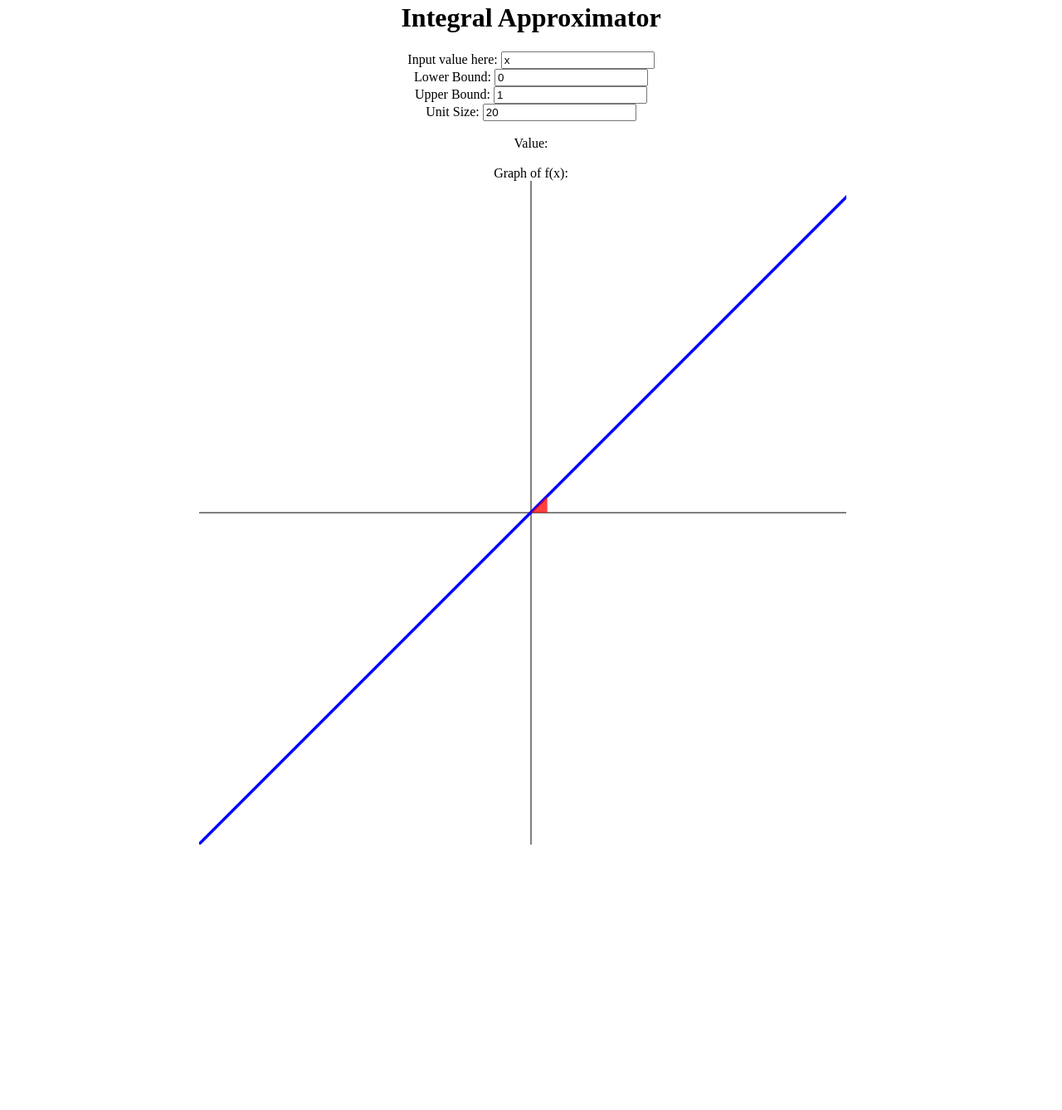
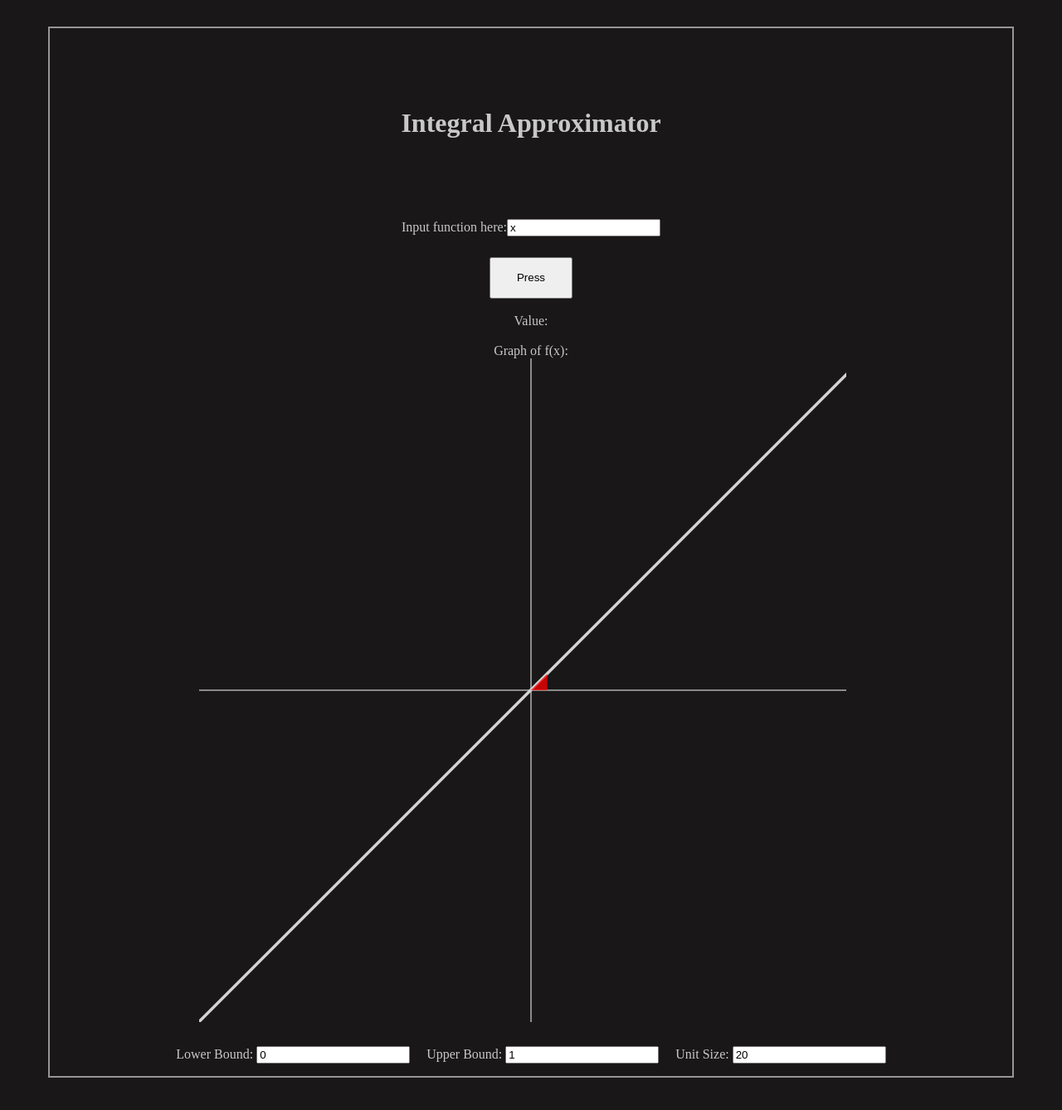
Before and after one commit to theBananadon/integral-approximator, a website: page fileHolder/index.html in a window 1280 px wide. Shown: the part 18-1356 px from the top of the page at 83% size. Before the commit the page ends 1048 px from the top, so only its background shows below. Drawn offline with nearby package versions, Linux system fonts and the light colour scheme.

Commit message:
Clean Up Design and FlexBox

```diff
--- a/fileHolder/index.html
+++ b/fileHolder/index.html
@@ -7,15 +7,30 @@
         <link rel="stylesheet" href = "styles.css">
     </head>
     <body class = "body">
-        <h1 class = "header">Integral Approximator</h1>
-        <div class = "textField">Input value here: </div>
-        <div class = "lowerDomain">Lower Bound: </div>
-        <div class = "upperDomain">Upper Bound: </div>
-        <div class = "units">Unit Size: </div>
-        <div class = "output"><br>Value: </div>
-        <div class = "canvas">
-            <br>Graph of f(x):<br>
-            <canvas id = "graph" height = "800" width = "800"></canvas>
+        <div class = "outsideBox">
+            <div class = "header">
+                <h1>Integral Approximator</h1>
+            </div>
+            <div class = "contents">
+                <div class = "textField">Input function here:</div>
+            </div>
+            <div class = "ButtonHolder">
+                <button class = "button">Press</button>
+            </div>
+            <div class = "contents">
+                <div class = "output"><br>Value: </div>
+                <div class = "canvas">
+                    <br>Graph of f(x):<br>
+                    <canvas id = "graph" height = "800" width = "800"></canvas>
+                </div>
+                <div class = "Settings">
+                    <div class = "lowerDomain">Lower Bound: </div>
+                    <div class = "upperDomain">Upper Bound: </div>
+                    <div class = "units">Unit Size: </div>
+                </div>
+            </div>
+
+
         </div>
 
         <script type = "text/javascript">
@@ -25,6 +40,7 @@
             const lower = document.querySelector(".lowerDomain");
             const upper = document.querySelector(".upperDomain");
             const units = document.querySelector(".units");
+            const button = document.querySelector(".button");
 
             const input = document.createElement("input");
             input.setAttribute("type", "text");
@@ -56,11 +72,11 @@
             //input for funtion and domain
             draw();
 
-            input.addEventListener("keypress",function(e){
+            button.addEventListener("click",function(e){
                 let a = Number(lowerDomain.value);
                 let b = Number(upperDomain.value);
 
-                if(e.key === "Enter" && !isNaN(a) && !isNaN(b)){
+                if(!isNaN(a) && !isNaN(b)){
                     funct = input.value;
                     try{
                         output.textContent = domainSum(a,b,0.01);
@@ -72,17 +88,11 @@
                 } else {
                     output.textContent = "Improper Domain";
                 }
-            } )
-
-            unitInput.addEventListener("keypress", function(e){
-                if(e.key === "Enter"){
-                    if(!isNaN(unitInput.value)){
+                if(!isNaN(unitInput.value)){
                         unitSize = unitInput.value;
                         draw();
                     }
-                }
-            })
-
+            } )
 
             // Function of x, solved for a
 
@@ -153,7 +163,7 @@
             function drawGraphLines(ctx, width, height){
 
 
-                ctx.strokeStyle = 'black';
+                ctx.strokeStyle = 'white';
                 ctx.lineWidth = 1;
 
 
@@ -178,7 +188,7 @@
 
 
 
-                ctx.strokeStyle = 'blue';
+                ctx.strokeStyle = 'lightgray';
                 ctx.lineWidth = 5;
 
                 for(let i = 0; i < width - unitSize; i++){
@@ -208,7 +218,7 @@
                         let graphHeight = height / 2 - unitSize * func(i / unitSize);
 
                         if(graphHeight > height / 2){
-                            ctx.strokeStyle = 'blue';
+                            ctx.strokeStyle = 'skyblue';
                         } else {
                             ctx.strokeStyle = 'red';
                         }
--- a/fileHolder/styles.css
+++ b/fileHolder/styles.css
@@ -1,14 +1,49 @@
 .body{
-    background-color: rgb(255, 255, 255);
+    background-color: rgb(25, 23, 23);
 }
 
-.header,
-.textField,
+.outsideBox{
+    text-align: center;
+    color: rgb(200,200,200);
+    display: flex;
+    margin: 50px;
+    border: 2px solid;
+    border-color: rgba(150,150,150,150);
+    flex-flow: column wrap;
+}
+
+.contents{
+    display: flex;
+    flex-flow: column wrap;
+}
+
+.Settings{
+    display: flex;
+    justify-content: center;
+    padding-top: 5px;
+    padding-bottom: 5px;
+}
+
 .lowerDomain,
 .upperDomain,
-.output,
-.canvas,
 .units{
+    padding: 10px;
+    margin-top: 10px;
+}
+
+.ButtonHolder{
     text-align: center;
-    color: rgb(0,0,0);
 }
+
+.button{
+    text-align: center;
+    width: 100px;
+    height: 50px;
+    margin-top: 25px;
+}
+
+.header{
+    padding: 25px;
+    margin: 50px;
+
+}
```
